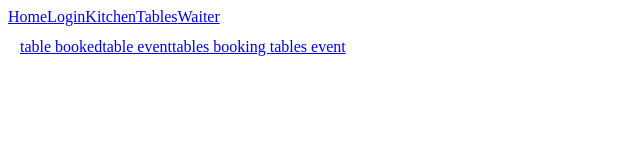
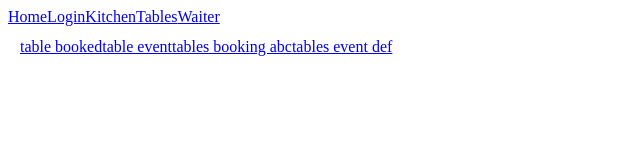
Before and after one commit to marcho4917/pizzeria-portal, a React (Create React App) app: page /tables in a window 1280 px wide. Shown: the top 160 px of the page, without its empty margins (0-640 px from the left). Built offline with nearby package versions, Linux system fonts and the light colour scheme.

Commit message:
Try with routing

```diff
--- a/src/components/views/Tables/TableBooked.js
+++ b/src/components/views/Tables/TableBooked.js
@@ -1,10 +1,13 @@
 import React from 'react';
-import styles from './Tables.module.scss';
+import {Link} from 'react-router-dom';
+import PropTypes from 'prop-types';
 
-const TableBooked = () => (
-  <div className={styles.component}>
-    <h2>Tables view</h2>
-  </div>
+const TableBooked = ({id}) => (
+  <Link to={`/tables/booking/${id}`} />
 );
 
+TableBooked.propTypes = {
+  id: PropTypes.string,
+};
+
 export default TableBooked;
--- a/src/components/views/Tables/Tables.js
+++ b/src/components/views/Tables/Tables.js
@@ -1,19 +1,15 @@
 import React from 'react';
 import styles from './Tables.module.scss';
 import {Link} from 'react-router-dom';
-import PropTypes from 'prop-types';
+//import PropTypes from 'prop-types';
 
-const Tables = ({id}) => (
+const Tables = () => (
   <div className={styles.component}>
     <Link to={`/tables/booking/new`} activeClassName='active'>table booked</Link>
     <Link to={`/tables/events/new`} activeClassName='active'>table event</Link>
-    <Link to={`/tables/booking/${id}`} activeClassName='active'>tables booking {id}</Link>
-    <Link to={`/tables/events/${id}`} activeClassName='active'>tables event {id}</Link>
+    <Link to={`/tables/booking/abc`} activeClassName='active'>tables booking abc</Link>
+    <Link to={`/tables/events/def`} activeClassName='active'>tables event def</Link>
   </div>
 );
 
-Tables.propTypes = {
-  id: PropTypes.string,
-};
-
 export default Tables;
--- a/src/components/views/Waiter/Waiter.js
+++ b/src/components/views/Waiter/Waiter.js
@@ -6,7 +6,7 @@ import PropTypes from 'prop-types';
 const Waiter = ({id}) => (
   <div className={styles.component}>
     <Link to={`/waiter/order/new`} activeClassName='active'>new order</Link>
-    <Link to={`/waiter/order/${id}`} activeClassName='active'>waiter order {id} </Link>
+    <Link to={`/waiter/order/123abc`} activeClassName='active'>waiter order 123abc </Link>
   </div>
 );
 
--- a/src/components/views/Waiter/WaiterOrdered.js
+++ b/src/components/views/Waiter/WaiterOrdered.js
@@ -1,9 +1,10 @@
 import React from 'react';
 import styles from './Waiter.module.scss';
+import TableBooked from '../Tables/TableBooked';
 
 const WaiterOrdered = () => (
   <div className={styles.component}>
-
+    <TableBooked />
   </div>
 );
 
```
